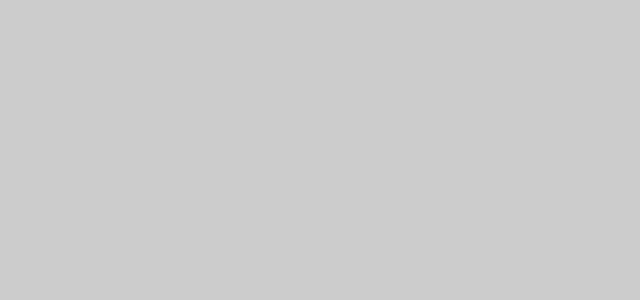
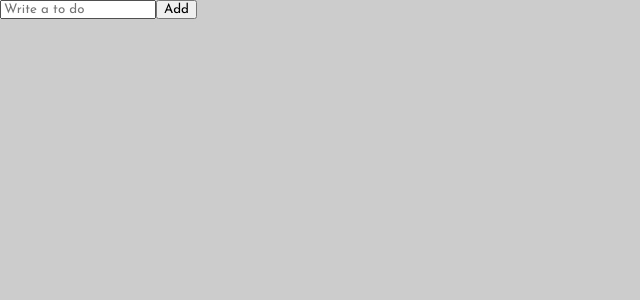
Before and after one commit to zooyaho/react-todolist-app, a React (Create React App) app: page / in a window 1280 px wide. Shown: the top 300 px of the page, without its empty margins (0-640 px from the left). Built offline with nearby package versions, Linux system fonts and the light colour scheme.

Commit message:
폰트 변경, ToDoList컴포넌트 생성 후 input,button요소 추가

```diff
--- a/package.json
+++ b/package.json
@@ -12,6 +12,7 @@
     "@types/react-dom": "^18.0.5",
     "react": "^18.1.0",
     "react-dom": "^18.1.0",
+    "react-helmet": "^6.1.0",
     "react-scripts": "5.0.1",
     "recoil": "^0.7.3",
     "typescript": "^4.7.3",
@@ -42,6 +43,7 @@
     ]
   },
   "devDependencies": {
+    "@types/react-helmet": "^6.1.5",
     "@types/styled-components": "^5.1.25",
     "styled-components": "^5.3.5"
   }
--- /dev/null
+++ b/src/App.css
@@ -0,0 +1,5 @@
+@import url('https://fonts.googleapis.com/css2?family=Josefin+Sans:wght@400;500&display=swap');
+
+* {
+  font-family: 'Josefin Sans', sans-serif;
+}
--- a/src/App.tsx
+++ b/src/App.tsx
@@ -1,9 +1,10 @@
 import React from 'react';
+import './App.css';
 import { createGlobalStyle } from "styled-components";
+import ToDoList from './ToDoList';
 
 // Reset CSS
 const GlobalStyle = createGlobalStyle`
-@import url('https://fonts.googleapis.com/css2?family=Source+Sans+Pro:wght@300;400&display=swap');
 html, body, div, span, applet, object, iframe,
 h1, h2, h3, h4, h5, h6, p, blockquote, pre,
 a, abbr, acronym, address, big, cite, code,
@@ -55,7 +56,7 @@ table {
   box-sizing: border-box;
 }
 body {
-  font-family: 'Source Sans Pro', sans-serif;
+  font-family: 'Roboto Mono', monospace;
   background-color:#ccc;
   color:black;
 }
@@ -69,6 +70,7 @@ function App() {
   return (
     <>
     <GlobalStyle />
+    <ToDoList />
     </>
   );
 }
--- /dev/null
+++ b/src/ToDoList.tsx
@@ -0,0 +1,25 @@
+import React, { useState } from "react";
+
+const ToDoList = () => {
+  const [value, setValue] = useState("");
+  const changeHadler = (event:React.FormEvent<HTMLInputElement>)=>{
+    const {currentTarget : {value}} = event;
+    setValue(value);
+    console.log(value);
+  }
+  const submitHandler = (event:React.FormEvent<HTMLFormElement>)=>{
+    event.preventDefault();
+  }
+
+
+  return (
+    <div>
+      <form onSubmit={submitHandler}>
+        <input value={value} onChange={changeHadler} placeholder="Write a to do" />
+        <button>Add</button>
+      </form>
+    </div>
+  );
+};
+
+export default ToDoList;
--- a/src/index.tsx
+++ b/src/index.tsx
@@ -9,11 +9,9 @@ const root = ReactDOM.createRoot(
   document.getElementById('root') as HTMLElement
 );
 root.render(
-  <React.StrictMode>
     <RecoilRoot>
       <ThemeProvider theme={DarkTheme}>
         <App />
       </ThemeProvider>
     </RecoilRoot>
-  </React.StrictMode>
 );
```
Also changed, not shown: src/setupTests.ts (deleted, +0 -5 lines), 1 other file (tests, documents, lock files or other folders).
